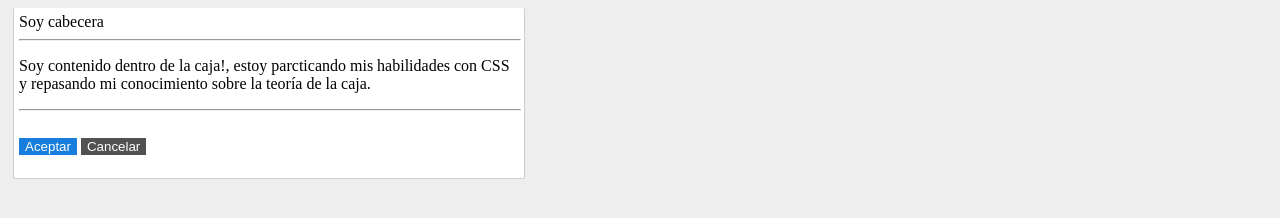
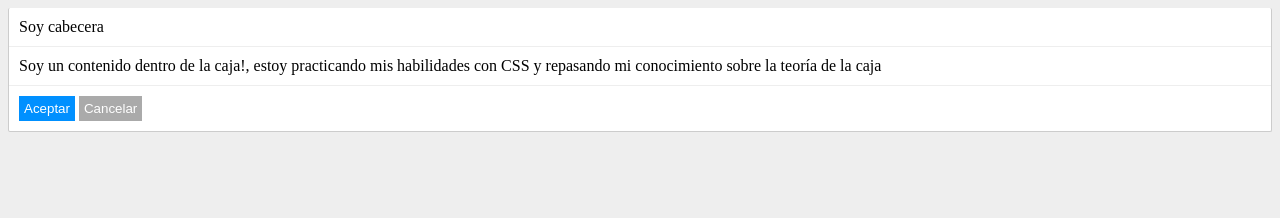
Before and after one commit to AllanQuintana/CSSinicial, a plain HTML site: page index.html in a window 1280 px wide. Drawn offline with Linux system fonts and the light colour scheme.

Commit message:
solución ejercicio

```diff
--- a/index.html
+++ b/index.html
@@ -5,16 +5,13 @@
         <link rel="stylesheet" href="main.css" type="text/css"/>
     </head>
     <body>
-        <div class="caja1">Soy cabecera
-            <hr width="500">
-            <p>Soy contenido dentro de la caja!, estoy parcticando
-                mis habilidades con CSS y repasando mi conocimiento
-                sobre la teoría de la caja.
-            </p>
-            <hr width="500">
-            <br />
-            <button class="botonaceptar"> Aceptar</button>
-            <button class="botoncancelar"> Cancelar</button>
+        <div class="caja">
+            <div class="header">Soy cabecera</div>
+            <div class="contenido">Soy un contenido dentro de la caja!, estoy practicando mis habilidades con CSS y repasando mi conocimiento sobre la teoría de la caja</div>
+            <div class="footer">
+                <button class="primario">Aceptar</button>
+                <button class="secundario">Cancelar</button>
+            </div>
         </div>
     </body>
 </html>
--- a/main.css
+++ b/main.css
@@ -2,31 +2,39 @@
     background-color: #eee;
 }
 
-.caja1 {
-    margin: 5px;
-    padding: 5px;
-    border-style:solid;
+.caja {
+    background-color: #fff;
+    border-style: solid;
     border-width: 1px;
     border-color: #ccc;
-    border-top: 0px;
-    background-color:rgb(255, 255, 255);
     border-radius: 2px;
-    height: 160px;
-    width: 500px;
-    color:rgba(0, 0, 0);
+    border-top: solid 0px;
 }
 
-.botonaceptar {
-    color: white;
-    background-color: rgb(24, 126, 221);
-    border-width: 0;
+.contenido {
+    padding: 10px;
+}
 
+.footer {
+    padding: 10px;
+    border-top: solid 1px #eee;
+}
 
+.header{
+    padding: 10px;
+    border-bottom: solid 1px #eee;
 }
-.botoncancelar {
-    color: white;
-    background-color: rgb(82, 81, 81);
-    border-width: 0;
 
+.primario{
+    background-color: #0090ff;
+    border: 0px;
+    padding: 5px;
+    color: #fff;
+}
 
+.secundario{
+    background-color: #aaa;
+    border: 0px;
+    padding: 5px;
+    color: #fff;
 }
```
